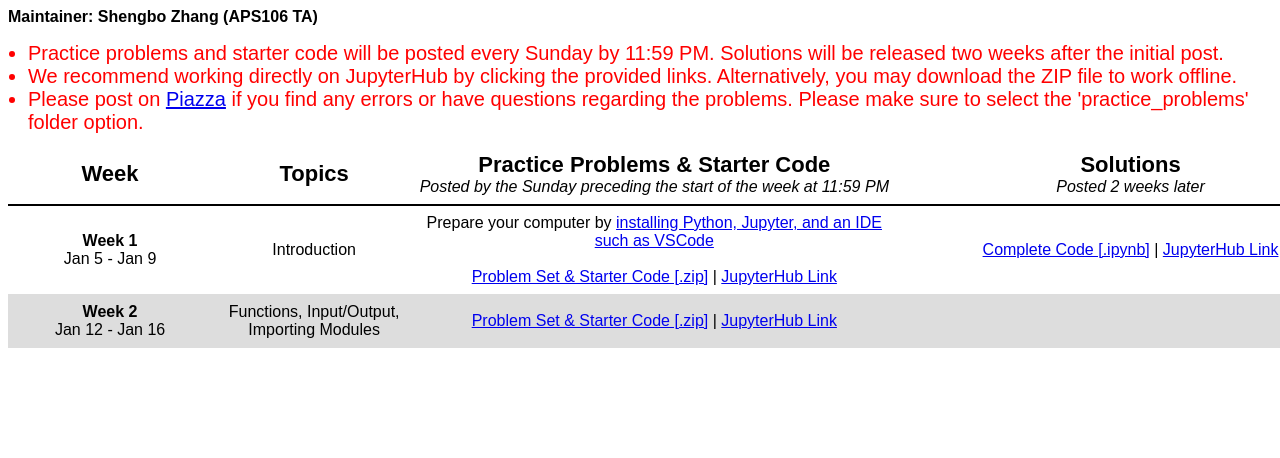
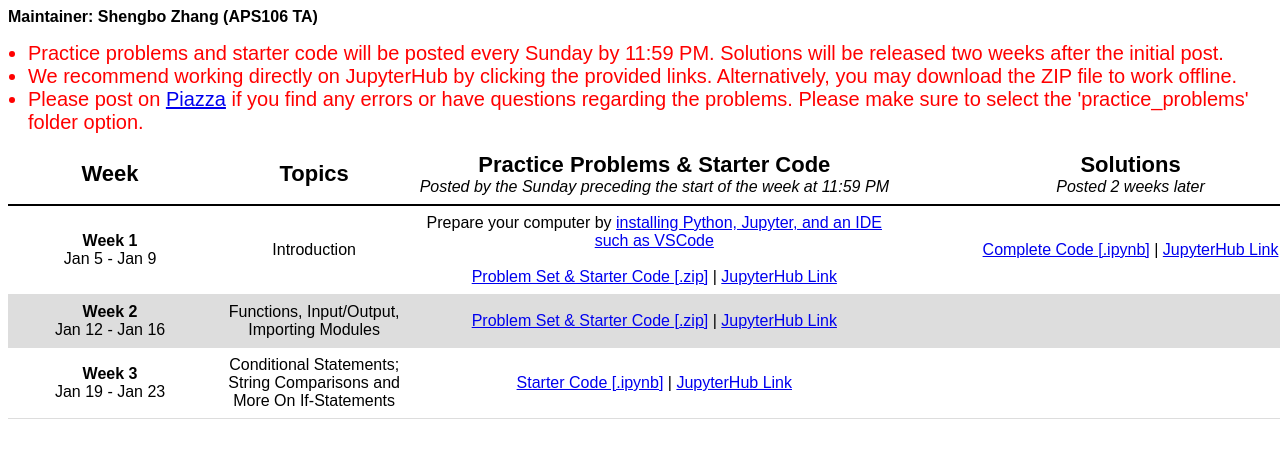
Before and after one commit to APS106/APS106-winter-2026-practice-problems, a plain HTML site: page index.html in a window 1280 px wide. Shown: the top 458 px of the page. Drawn offline with Linux system fonts and the light colour scheme.

Commit message:
wk3-starter

```diff
--- a/index.html
+++ b/index.html
@@ -53,6 +53,17 @@ Prepare your computer by <a href="https://q.utoronto.ca/courses/417434/pages/pyt
 <td></td>
 </tr>
 
+<!-- -------------------------------Wk3--------------------------- -->
+<tr>
+<td><strong>Week 3</strong><br>Jan 19 - Jan 23</td>
+
+<td> Conditional Statements; String Comparisons and More On If-Statements</td>
+<td>
+  <a href="https://github.com/APS106/APS106-winter-2026-practice-problems/releases/download/week3-starter/week3_practice_problems_starter.ipynb">Starter Code [.ipynb]</a> |
+<a href="https://jupyter.utoronto.ca/hub/user-redirect/git-pull?repo=https%3A%2F%2Fgithub.com%2FAPS106%2FAPS106-winter-2026-practice-problems&urlpath=tree%2FAPS106-winter-2026-practice-problems%2Fweek3%2Fweek3_practice_problems_starter.ipynb&branch=main" target="_blank" rel="noopener noreferrer">JupyterHub Link</a>
+</td>
+<td></td>
+</tr>
 
 
 
```
Also changed, not shown: 1 other file.
